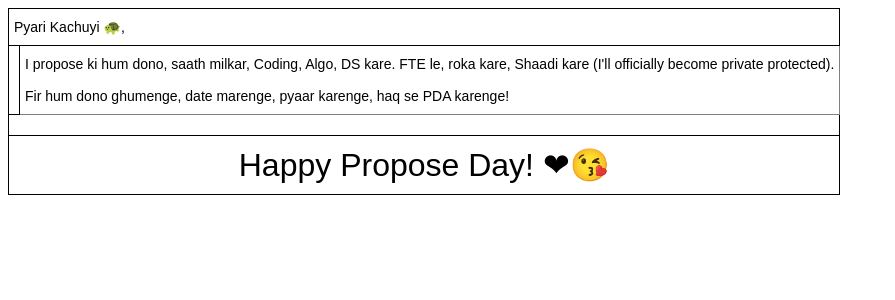
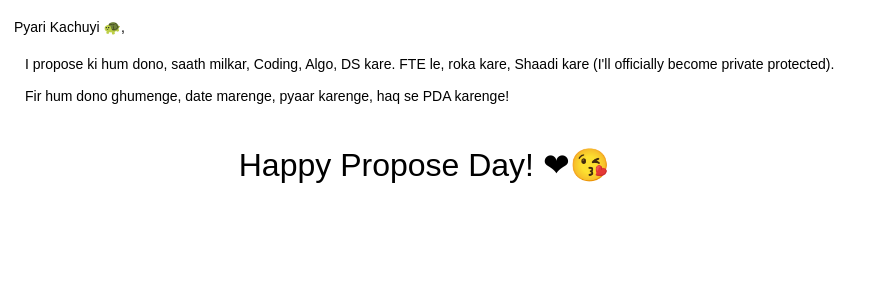
Before and after one commit to deviloid/test4312, a Flask app: page / in a window 1280 px wide. Shown: the top 300 px of the page, without its empty margins (0-895 px from the left). Run offline with Flask 2, Linux system fonts and the light colour scheme.

Commit message:
Update hostingstart.html

```diff
--- a/templates/hostingstart.html
+++ b/templates/hostingstart.html
@@ -7,24 +7,23 @@
 			.tg  {border-collapse:collapse;border-spacing:0;}
 			.tg td{font-family:Arial, sans-serif;font-size:14px;padding:10px 5px;border-style:solid;border-width:1px;overflow:hidden;word-break:normal;border-color:black;}
 			.tg th{font-family:Arial, sans-serif;font-size:14px;font-weight:normal;padding:10px 5px;border-style:solid;border-width:1px;overflow:hidden;word-break:normal;border-color:black;}
-			.tg .tg-gzlc{font-size:32px;border-color:#000000;text-align:center;vertical-align:top}
-			.tg .tg-eshq{font-size:10px;border-color:#000000;text-align:left;vertical-align:top}
-			.tg .tg-73oq{border-color:#000000;text-align:left;vertical-align:top}
-			.tg .tg-0pky{border-color:inherit;text-align:left;vertical-align:top}
+			.tg .tg-sttc{font-size:32px;border-color:#ffffff;text-align:center;vertical-align:top}
+			.tg .tg-zv4m{border-color:#ffffff;text-align:left;vertical-align:top}
+			.tg .tg-iao2{font-size:10px;border-color:#ffffff;text-align:left;vertical-align:top}
 			</style>
-			<table class="tg" style="border-collapse:collapse">
+			<table class="tg">
 			  <tr>
-				<th class="tg-73oq" colspan="3">Pyari Kachuyi 🐢,</th>
+				<th class="tg-zv4m" colspan="3">Pyari Kachuyi 🐢,</th>
 			  </tr>
 			  <tr>
-				<td class="tg-73oq"></td>
-				<td class="tg-0pky" colspan="2">I propose ki hum dono, saath milkar, Coding, Algo, DS kare. FTE le, roka kare, Shaadi kare (I'll officially become private protected).<br><br>Fir hum dono ghumenge, date marenge, pyaar karenge, haq se PDA karenge!</td>
+				<td class="tg-zv4m"></td>
+				<td class="tg-zv4m" colspan="2">I propose ki hum dono, saath milkar, Coding, Algo, DS kare. FTE le, roka kare, Shaadi kare (I'll officially become private protected).<br><br>Fir hum dono ghumenge, date marenge, pyaar karenge, haq se PDA karenge!</td>
 			  </tr>
 			  <tr>
-				<td class="tg-eshq" colspan="3"></td>
+				<td class="tg-iao2" colspan="3"></td>
 			  </tr>
 			  <tr>
-				<td class="tg-gzlc" colspan="3">Happy Propose Day! ❤😘</td>
+				<td class="tg-sttc" colspan="3">Happy Propose Day! ❤😘</td>
 			  </tr>
 			</table>
 	</body>
```
